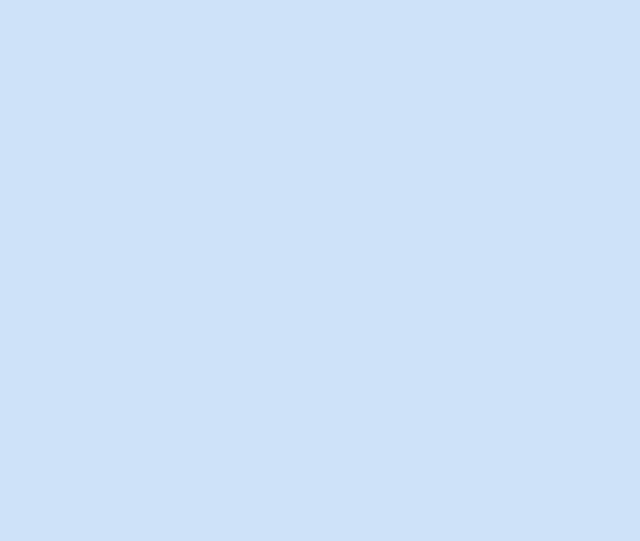
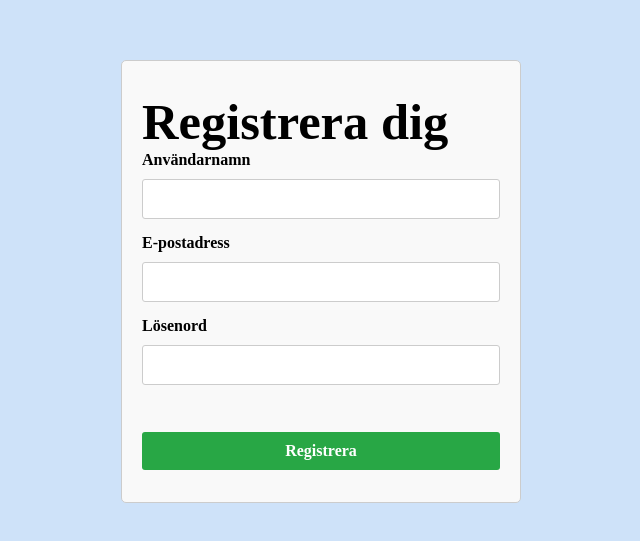
Before and after one commit to AwE9800/Chat-Project, a React (Vite) app in the folder frontendProject/: page /register in a window 1280 px wide. Shown: the part 119-660 px from the top of the page, without its empty margins (319-959 px from the left). Built offline with nearby package versions, Linux system fonts and the light colour scheme.

Commit message:
changes have been made for register 10:00

```diff
--- a/frontendProject/package.json
+++ b/frontendProject/package.json
@@ -10,8 +10,10 @@
     "preview": "vite preview"
   },
   "dependencies": {
+    "cors": "^2.8.5",
     "react": "^18.2.0",
-    "react-dom": "^18.2.0"
+    "react-dom": "^18.2.0",
+    "react-router-dom": "^6.22.3"
   },
   "devDependencies": {
     "@types/react": "^18.2.66",
--- a/frontendProject/src/App.jsx
+++ b/frontendProject/src/App.jsx
@@ -1,9 +1,19 @@
 import { useState } from "react";
+import { BrowserRouter as Router, Routes, Route } from "react-router-dom";
 
 import "./App.css";
+import Register from "./register/register";
 
 function App() {
-  return <></>;
+  return (
+    <>
+      <Router>
+        <Routes>
+          <Route path="/register" element={<Register />} />
+        </Routes>
+      </Router>
+    </>
+  );
 }
 
 export default App;
--- a/frontendProject/src/register/register.jsx
+++ b/frontendProject/src/register/register.jsx
@@ -16,7 +16,7 @@ const Register = () => {
       if (resp.registered) {
         window.location.href = "/login";
       } else {
-        setError("Registreringen misslyckades. försök igen.");
+        setError("Registreringen misslyckades. Var god försök igen.");
       }
     } catch (error) {
       console.error("Registreringsfel:", error);
--- a/frontendProject/src/service/registerService.js
+++ b/frontendProject/src/service/registerService.js
@@ -2,11 +2,8 @@ import { sendData } from "../util/requests.js";
 
 async function register(userInfo) {
   const resp = await sendData("http://localhost:5000/auth/register", userInfo);
-
-  if (resp.status === 200) {
-    const { token } = await resp.json();
-    sessionStorage.setItem("token", token);
-
+  console.log(userInfo);
+  if (resp.status === 201) {
     return { registered: true };
   } else {
     return { registered: false };
```
Also changed, not shown: 1 other file (tests, documents, lock files or other folders).
